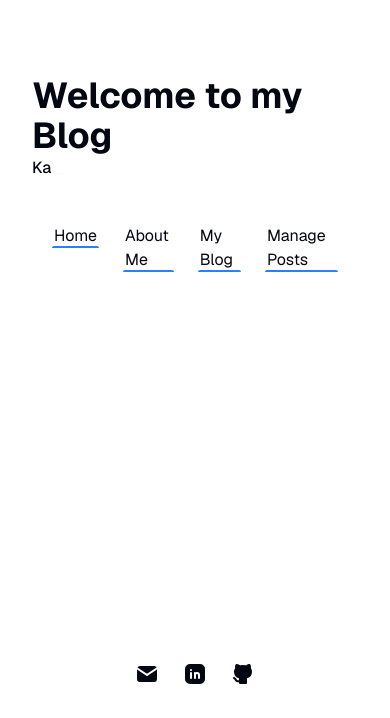
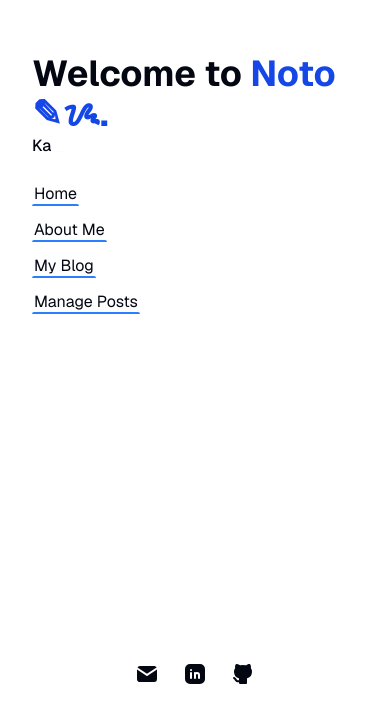
Before and after one commit to ingonzales-strat/ingonzales-mini-project-2, a Next.js app: page / in a window 390 px wide. Shown: the part 214-932 px from the top of the page. Built offline with nearby package versions, Linux system fonts and the light colour scheme.

Commit message:
feat(UI adjustment): UI and responsiveness adjustments to the home page

```diff
--- a/src/app/globals.css
+++ b/src/app/globals.css
@@ -58,7 +58,7 @@
   --muted: oklch(0.967 0.003 264.542);
   --muted-foreground: oklch(0.551 0.027 264.364);
   --accent: oklch(0.967 0.003 264.542);
-  --accent-foreground: oklch(0.21 0.034 264.665);
+  --accent-foreground: oklch(62.3% 0.214 259.815);
   --destructive: oklch(0.577 0.245 27.325);
   --border: oklch(0.928 0.006 264.531);
   --input: oklch(0.928 0.006 264.531);
--- a/src/app/page.tsx
+++ b/src/app/page.tsx
@@ -6,14 +6,15 @@ export default function Home() {
   return (
     <div className="grid grid-rows-[20px_1fr_20px] items-center justify-items-center min-h-screen p-8 pb-20 gap-16 sm:p-20 font-[family-name:var(--font-geist-sans)]">
 
-      <main className="flex flex-col gap-[24px] row-start-2  justify-items-center ">
+      <main className="flex flex-col gap-[24px] row-start-2  ">
         <div>
-          <h1 className="text-foreground">Welcome to my Blog</h1>
-          <div className="w-[28ch] whitespace-nowrap overflow-hidden md:text-xl lg:text-2xl">
+          <h1 className="text-foreground text-4xl md:text-5xl">Welcome to <span className="text-blue-700">Noto ✎ᝰ.</span></h1>
+
+          <div className="w-[28ch] whitespace-nowrap  overflow-hidden text-base md:text-xl lg:text-2xl">
             <CustomTypewriter />
           </div>
         </div>
-        <div className="flex justify-center">
+        <div className="flex md:justify-center">
           <NavBar/>
         </div>
 
--- a/src/components/navigation/navi_bar.tsx
+++ b/src/components/navigation/navi_bar.tsx
@@ -2,7 +2,7 @@ import Link from 'next/link';
 
 export default function NavBar() {
   return (<div>
-    <nav className="flex gap-6  p-5  ">
+    <nav className="flex flex-col md:flex-row items-justify gap-3 md:gap-6 ">
       <MenuItem name='Home' href='/'/>
       <MenuItem2 name='About Me' href='https://my-portfolio-website-delta-snowy.vercel.app/'/>
       <MenuItem name='My Blog' href='/blog'/>
```
